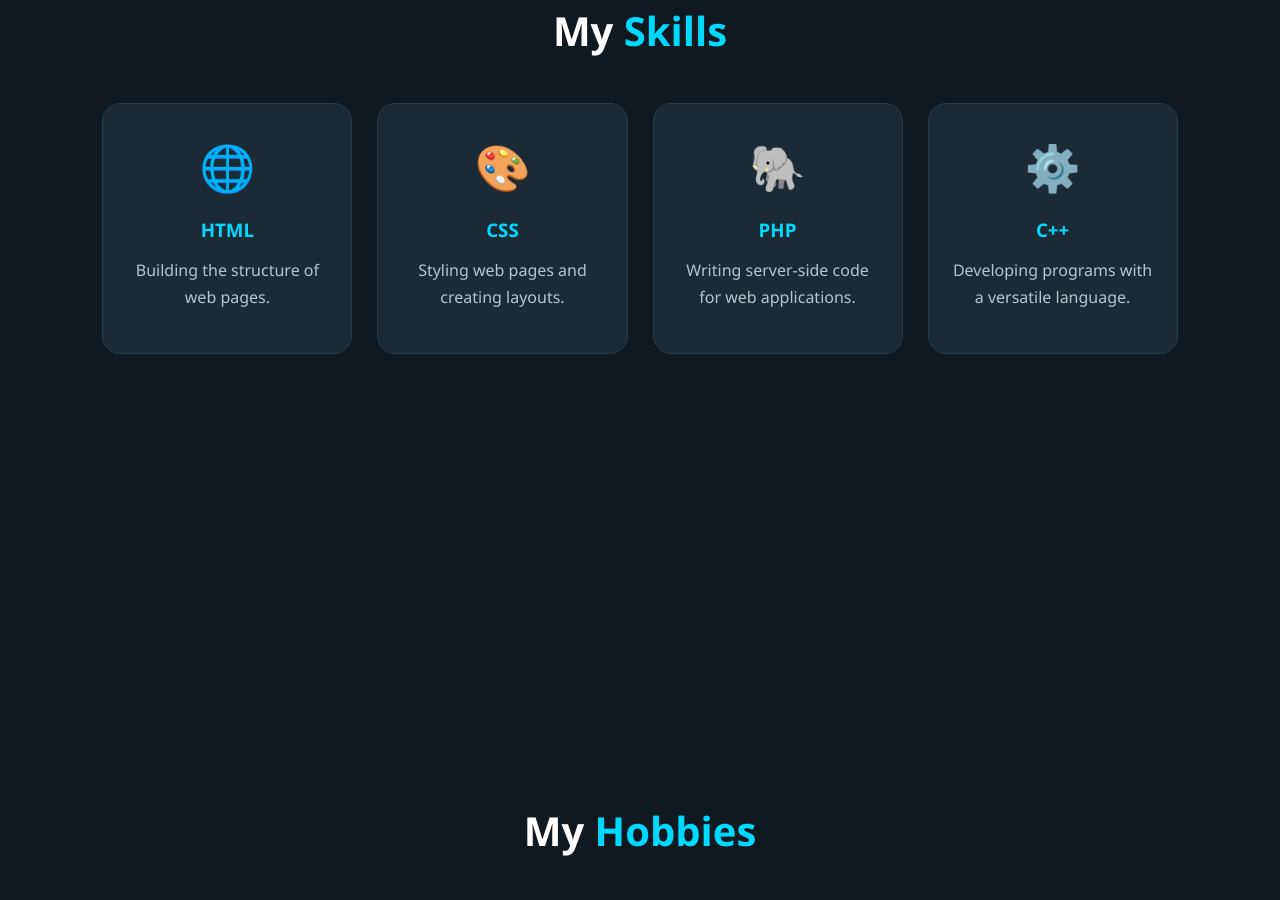
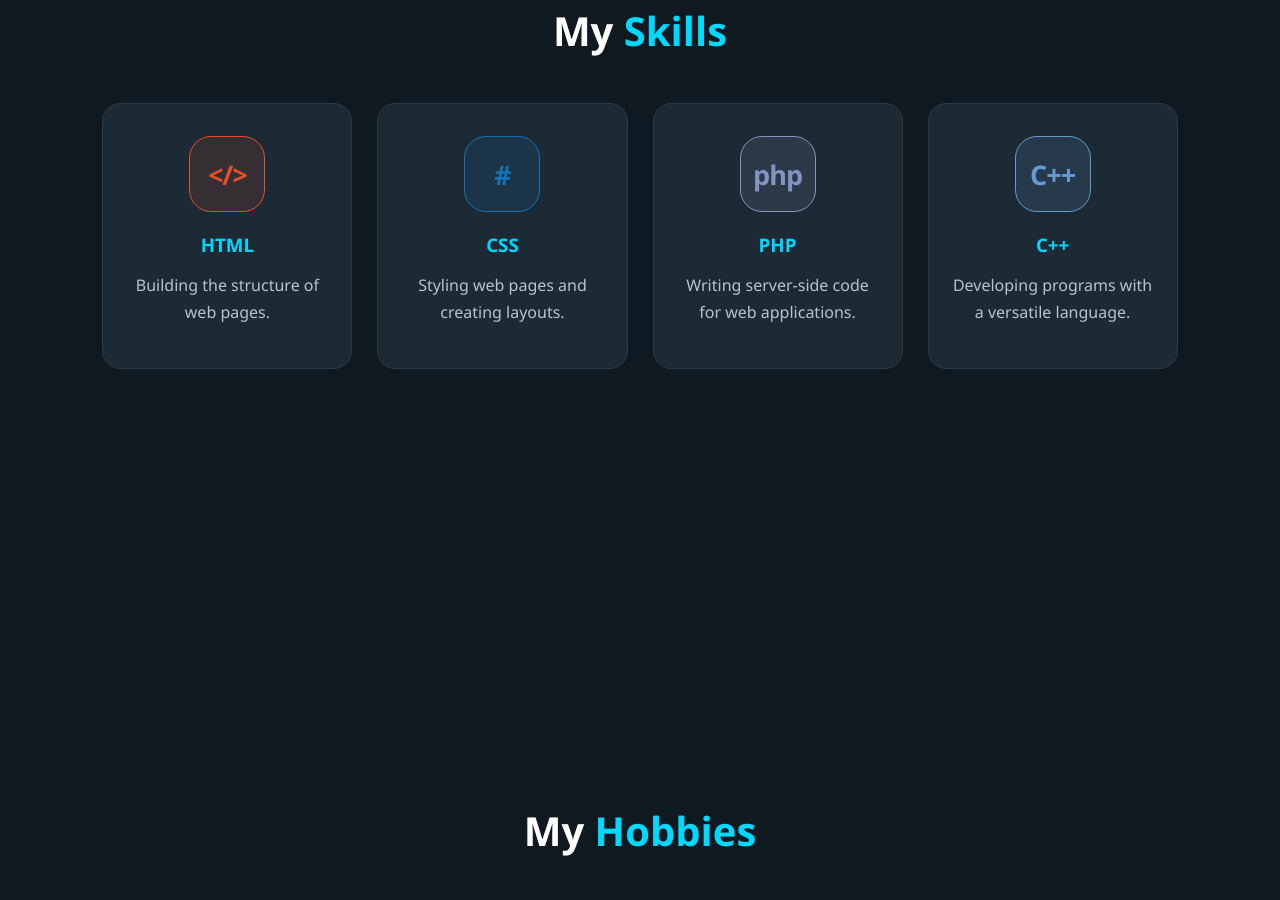
Before and after one commit to ky308/Lapoos-Project-1, a plain HTML site: page index.html in a window 1280 px wide. Shown: the part 2493-3393 px from the top of the page. Drawn offline with Linux system fonts and the light colour scheme.

Commit message:
enhance technology icon presentation

```diff
--- a/index.html
+++ b/index.html
@@ -148,25 +148,25 @@
         <div class="cards">
 
             <div class="card">
-                <div class="icon">🌐</div>
+                <div class="icon tech-icon tech-icon--html" aria-hidden="true">&lt;/&gt;</div>
                 <h3>HTML</h3>
                 <p>Building the structure of web pages.</p>
             </div>
 
             <div class="card">
-                <div class="icon">🎨</div>
+                <div class="icon tech-icon tech-icon--css" aria-hidden="true">#</div>
                 <h3>CSS</h3>
                 <p>Styling web pages and creating layouts.</p>
             </div>
 
             <div class="card">
-                <div class="icon">🐘</div>
+                <div class="icon tech-icon tech-icon--php" aria-hidden="true">php</div>
                 <h3>PHP</h3>
                 <p>Writing server-side code for web applications.</p>
             </div>
 
             <div class="card">
-                <div class="icon">⚙️</div>
+                <div class="icon tech-icon tech-icon--cpp" aria-hidden="true">C++</div>
                 <h3>C++</h3>
                 <p>Developing programs with a versatile language.</p>
             </div>
--- a/style.css
+++ b/style.css
@@ -306,8 +306,49 @@ section {
     transition: transform 0.3s ease;
 }
 
+.skills .tech-icon {
+    display: grid;
+    width: 76px;
+    height: 76px;
+    margin: 0 auto 20px;
+    place-items: center;
+    border: 1px solid currentColor;
+    border-radius: 22px;
+    font-size: 27px;
+    font-weight: 800;
+    letter-spacing: -1px;
+    transition: transform 0.3s ease, box-shadow 0.3s ease;
+}
+
+.tech-icon--html {
+    color: #e34f26;
+    background: rgba(227, 79, 38, 0.12);
+}
+
+.tech-icon--css {
+    color: #1572b6;
+    background: rgba(21, 114, 182, 0.14);
+    font-size: 38px;
+}
+
+.tech-icon--php {
+    color: #8892bf;
+    background: rgba(136, 146, 191, 0.14);
+    font-size: 25px;
+}
+
+.tech-icon--cpp {
+    color: #659ad2;
+    background: rgba(101, 154, 210, 0.14);
+    font-size: 24px;
+}
+
 .card:hover .icon {
     transform: translateY(-4px) scale(1.08);
+}
+
+.skills .card:hover .tech-icon {
+    box-shadow: 0 8px 20px rgba(0, 217, 255, 0.16);
 }
 
 .card h3 {
```
